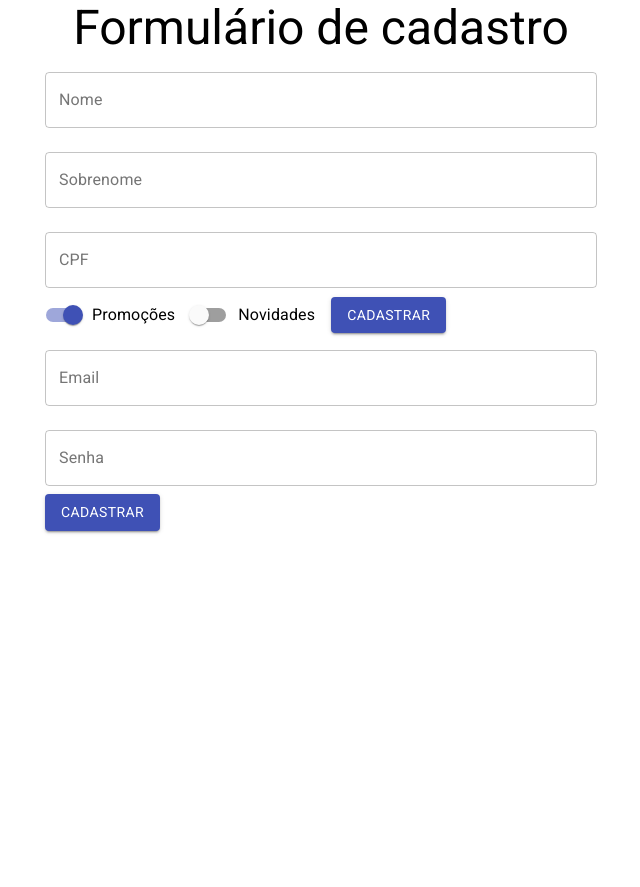
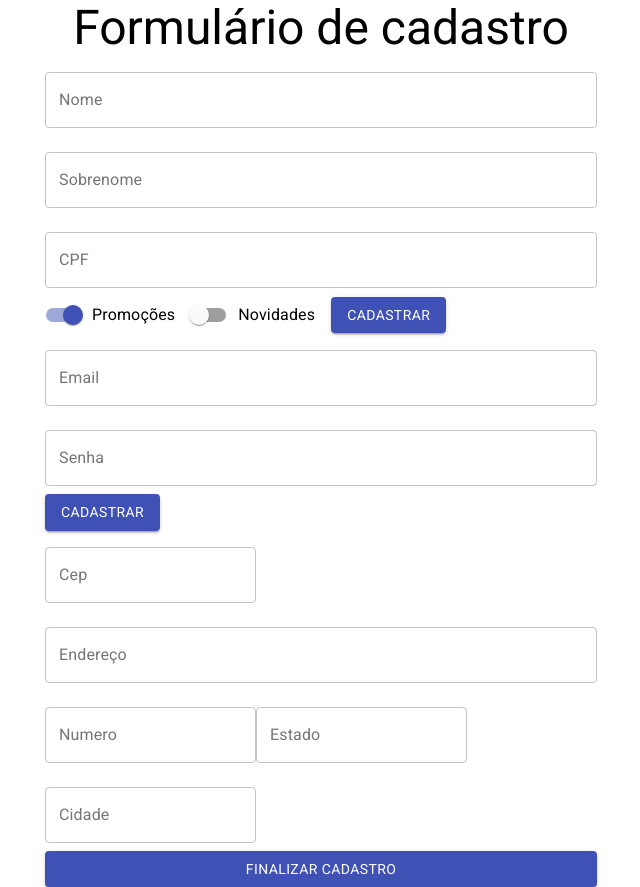
Before and after one commit to GuilhermeSerafim/form-hooks, a React (Create React App) app: page / in a window 1280 px wide. Shown: the whole page, without its empty margins (319-959 px from the left). Before the commit the page ends 800 px from the top, so only its background shows below. Built offline with nearby package versions, Linux system fonts and the light colour scheme.

Commit message:
Formatando projeto e criando componente DadosEntrega

```diff
--- /dev/null
+++ b/src/components/FormularioCadastro/DadosEntrega.jsx
@@ -0,0 +1,54 @@
+import { Button, TextField } from "@material-ui/core";
+import React from "react";
+
+function DadosEntrega() {
+	return (
+		<form>
+			<TextField
+				id="cep"
+				label="Cep"
+				type="number"
+				variant="outlined"
+				margin="normal"
+
+			/>
+			<TextField
+				id="endereco"
+				label="Endereço"
+				type="text"
+				variant="outlined"
+				margin="normal"
+				fullWidth
+			/>
+			<TextField
+				id="numero"
+				label="Numero"
+				type="number"
+				variant="outlined"
+				margin="normal"
+
+			/>
+			<TextField
+				id="estado"
+				label="Estado"
+				type="text"
+				variant="outlined"
+				margin="normal"
+
+			/>
+			<TextField
+				id="cidade"
+				label="Cidade"
+				type="text"
+				variant="outlined"
+				margin="normal"
+
+			/>
+            <Button type="submit" variant="contained" color="primary" fullWidth>
+				Finalizar cadastro
+			</Button>
+		</form>
+	);
+}
+
+export default DadosEntrega;
--- a/src/components/FormularioCadastro/FormularioCadastro.jsx
+++ b/src/components/FormularioCadastro/FormularioCadastro.jsx
@@ -2,15 +2,17 @@
 import { TextField, Button, Switch, FormControlLabel } from "@material-ui/core";
 import DadosPessoais from "./DadosPessoais";
 import DadosUsuario from "./DadosUsuario";
+import DadosEntrega from "./DadosEntrega";
 
 //Esse formulario de cadastro que vai controlar os dados, logo jogamos os dados para outro componente
-function FormularioCadastro({aoEnviar, validarCPF}) {
-  return (
-    <>
-    <DadosPessoais aoEnviar={aoEnviar} validarCPF={validarCPF}/>
-    <DadosUsuario/>
-    </>
-  )
+function FormularioCadastro({ aoEnviar, validarCPF }) {
+	return (
+		<>
+			<DadosPessoais aoEnviar={aoEnviar} validarCPF={validarCPF} />
+			<DadosUsuario />
+			<DadosEntrega />
+		</>
+	);
 }
 
 export default FormularioCadastro;
```
Also changed, not shown: src/components/FormularioCadastro/DadosUsuario.jsx (+25 -9 lines).
